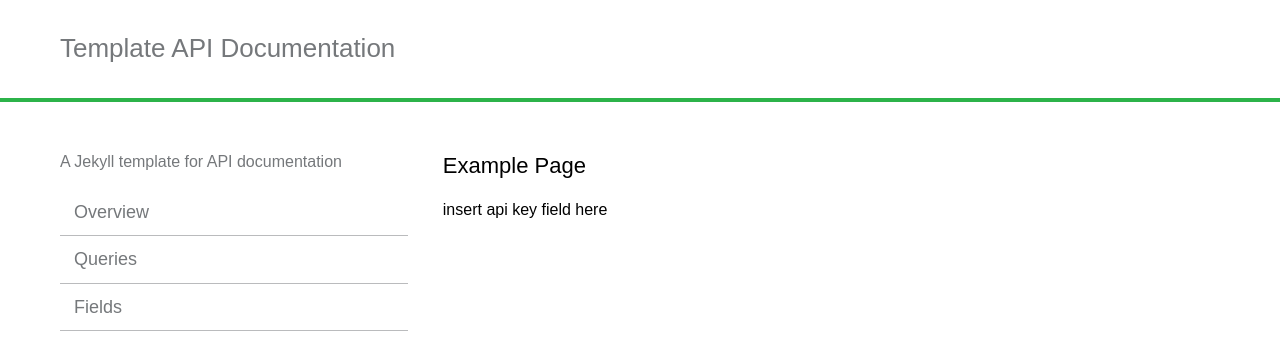
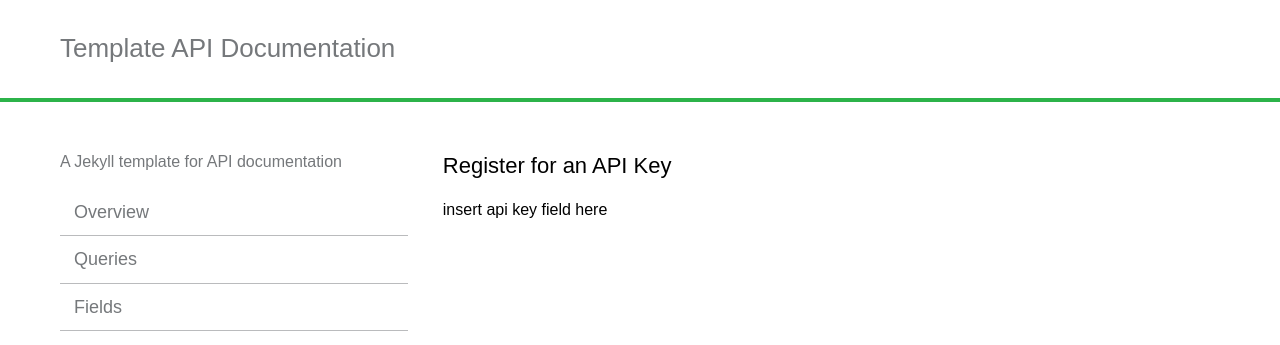
Before and after one commit to chaddorsey/DOCter, a Jekyll site: the page built from _pages/api-key.md, in a window 1280 px wide. Shown: the top 345 px of the page. Built offline with Jekyll 4.4.1, drawn with Linux system fonts in a browser that asks for light colours.

Commit message:
changing title

```diff
--- a/_pages/api-key.md
+++ b/_pages/api-key.md
@@ -1,6 +1,6 @@
 ---
 layout: page
-title:  "Example Page"
+title:  "Register for an API Key"
 permalink: /api-key
 ---
 
```
